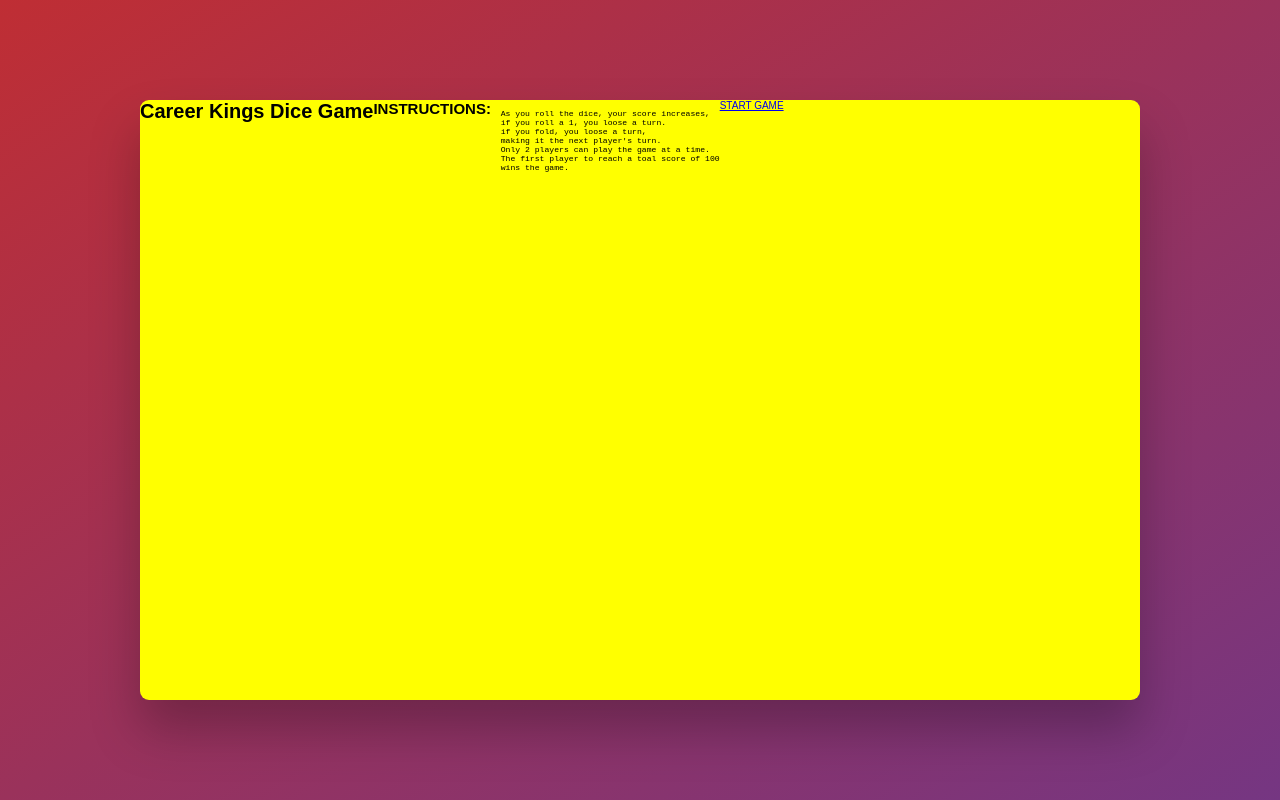
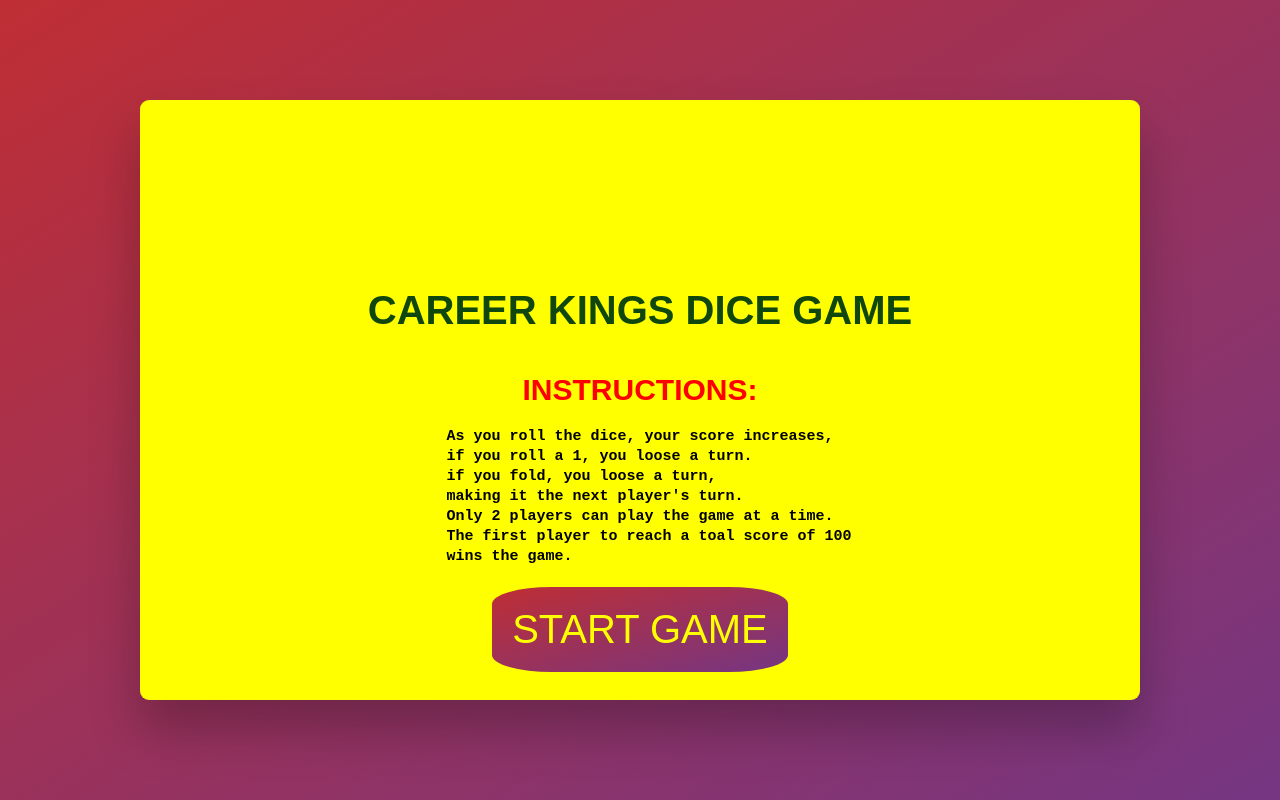
Before and after one commit to Careerkings/dicegame, a plain HTML site: page index.html in a window 1280 px wide. Drawn offline with Linux system fonts and the light colour scheme.

Commit message:
Update style.css

```diff
--- a/style.css
+++ b/style.css
@@ -21,7 +21,47 @@ body {
   align-items: center;
   justify-content: center;
 }
+.instruct-container{
+  width: 100rem;
+  height: 60rem;
+  background-color: yellow;
+  backdrop-filter: blur(200px);
+  filter: blur();
+  box-shadow: 0 3rem 5rem rgba(0, 0, 0, 0.25);
+  border-radius: 9px;
+  overflow: hidden;
+  display: flex;
+  flex-direction: column;
+  align-items: center;
+  justify-content: center;
+}
+.instruct-heading{
+  color: rgb(15, 71, 15);
+  font-size: 4rem;
+  padding-bottom: 4rem;
+  text-transform: uppercase;
+}
+.instruct{
+  color: red;
+  font-size: 3rem;
+}
+.instructions{
+  font-size: 1.5rem;
+  font-weight: bolder;
+  line-height: 2rem;
+}
+.start-game{
+  font-size: 4rem;
+  padding: 2rem;
+  background-image: linear-gradient(to top left, #753682 0%, #bf2e34 100%);
+  border-radius: 20%;
+  text-decoration: none;
+  color: yellow;
 
+}
+.logo1{
+  height: 16rem;
+}
 main {
   position: relative;
   width: 100rem;
@@ -72,6 +112,7 @@ main {
 .player--active .current {
   opacity: 1;
 }
+
 
 .current {
   background-color: purple;
@@ -165,7 +206,22 @@ main {
   font-weight: 700;
   color: #c7365f;
 }
+
 @media (max-width: 700px) {
+
+  .instruct-heading{
+    font-size: 2rem;
+  }
+  .instruct{
+    font-size: 2rem;
+  }
+  .instructions{
+    font-size: 1.5rem;
+  }
+
+  .logo1{
+    height: 16rem;
+  }
 
   .player {
     flex: 15%;
```
